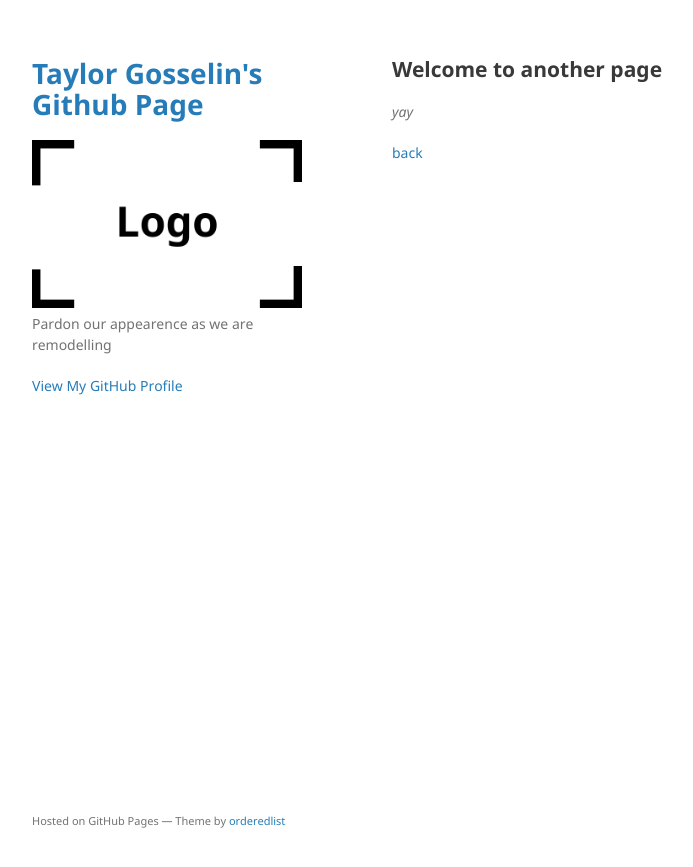
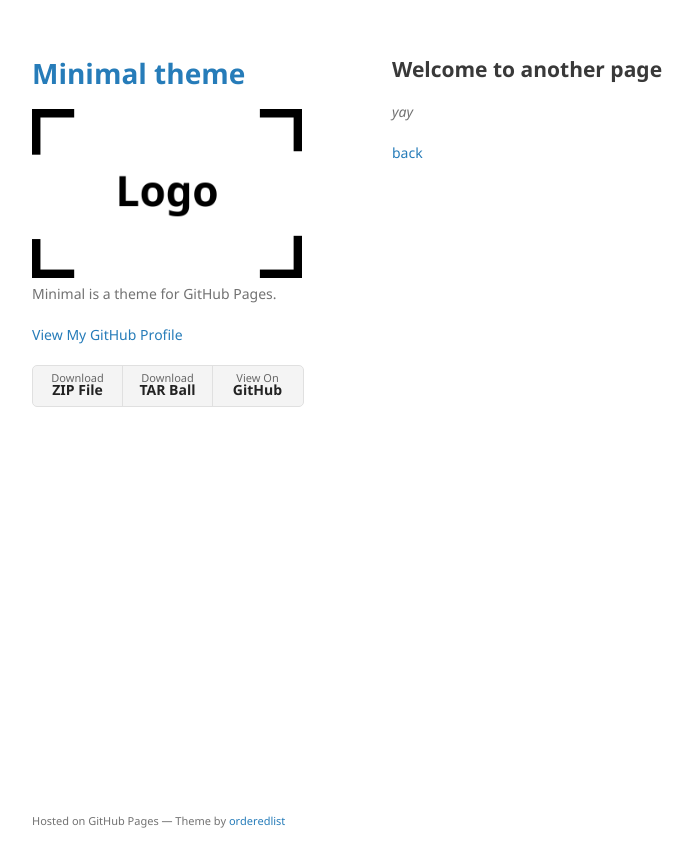
Before and after one commit to trgosselin/trgosselin.github.io, a Jekyll site: the page built from another-page.md, in a window 1280 px wide. Shown: the top 867 px of the page, without its empty margins (178-871 px from the left). Built offline with Jekyll 4.4.1, drawn with Linux system fonts in a browser that asks for light colours; our own code applies the rules of GitHub Pages for plain Markdown files.

Commit message:
Revert "update config"
This reverts commit 76f164d8d5452e04034c7e706d8b2a9ecb429ce1.

```diff
--- a/_config.yml
+++ b/_config.yml
@@ -1,6 +1,6 @@
-title: Taylor Gosselin's Github Page
+title: Minimal theme
 logo: /assets/img/logo.png
-description: Pardon our appearence as we are remodelling
-show_downloads: false
+description: Minimal is a theme for GitHub Pages.
+show_downloads: true
 google_analytics:
 theme: jekyll-theme-minimal
```
